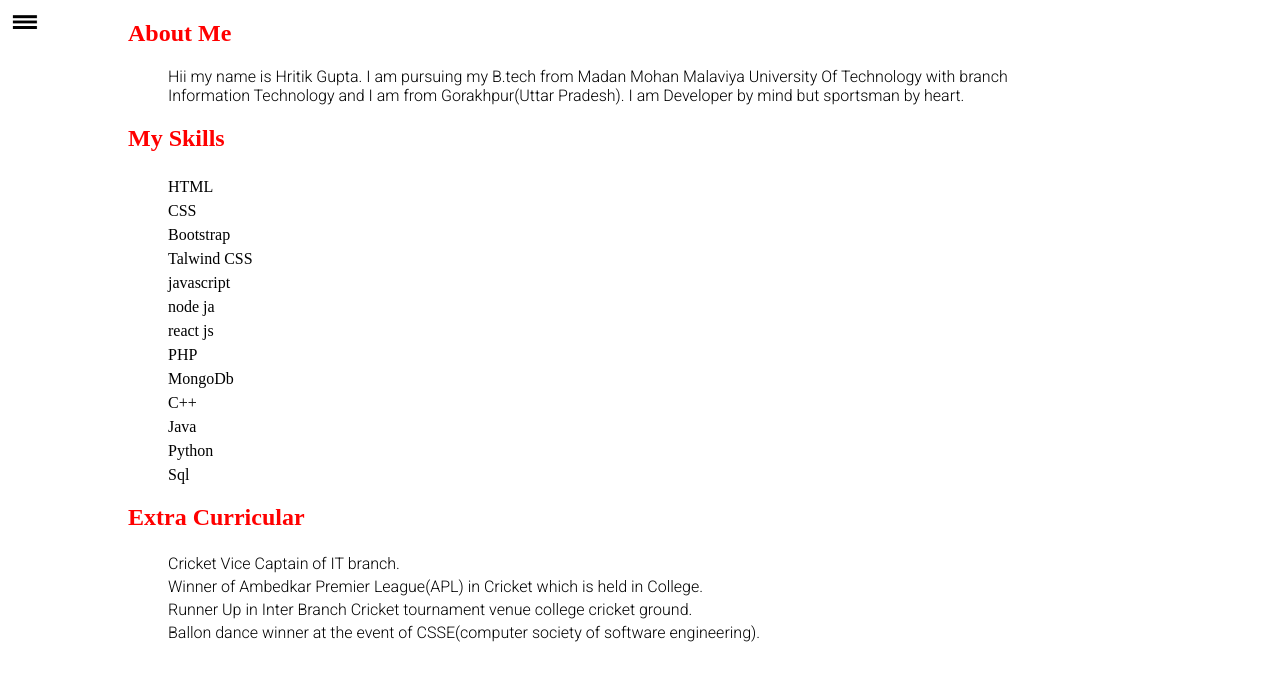
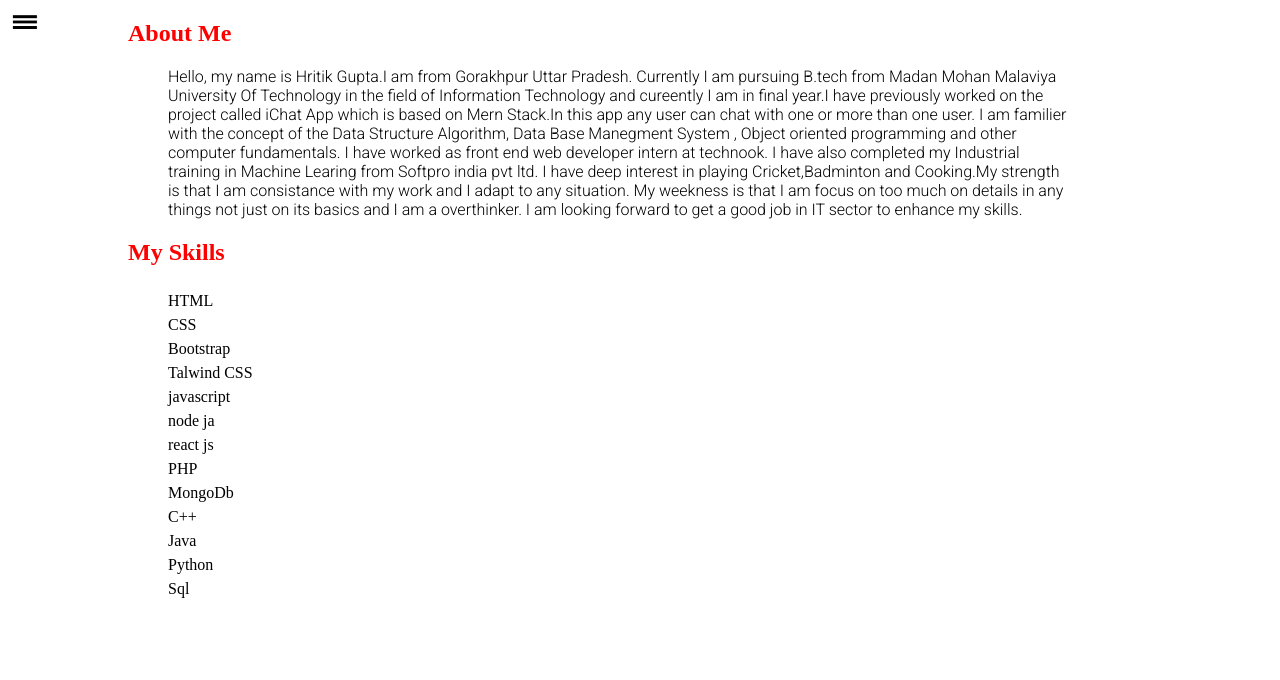
Before and after one commit to Hritik-eng/My_Portfolio, a plain HTML site: page intro.html in a window 1280 px wide. Drawn offline with Linux system fonts and the light colour scheme.

Commit message:
intro changed

```diff
--- a/intro.html
+++ b/intro.html
@@ -30,7 +30,7 @@
         <div class="intro">
             <dl>
                 <dt><h2>About Me</h2></dt>
-                 <dd><p>Hii my name is Hritik Gupta. I am pursuing my B.tech from Madan Mohan Malaviya University Of Technology with branch Information Technology and I am from Gorakhpur(Uttar Pradesh). I am Developer by mind but sportsman by heart. </p></dd>
+                 <dd><p>Hello, my name is Hritik Gupta.I am from Gorakhpur Uttar Pradesh. Currently I am pursuing B.tech from Madan Mohan Malaviya University Of Technology in the field of Information Technology and cureently I am in final year.I have  previously worked on the project called iChat App which is based on Mern Stack.In this app any user can chat with one or more than one user. I am familier with the concept of the Data Structure Algorithm, Data Base Manegment System , Object oriented programming and other computer fundamentals. I have worked as front end web developer intern at technook. I have also completed my Industrial training in Machine Learing from Softpro india pvt ltd. I have deep interest in playing Cricket,Badminton and Cooking.My strength is that I am consistance with my work and I adapt to any situation. My weekness is that I am focus on too much on details in any things not just on its basics and I am a overthinker. I am looking forward to get a good job in IT sector to enhance my skills.  </p></dd>
             </dl>
 
 
@@ -52,15 +52,6 @@
             <dd><div class="sql">Sql</div></dd>
            </div>
            </dl>
-           <dl>
-            <dt><h2>Extra Curricular</h2></dt>
-           <div class="extra">
-             <dd><div>Cricket Vice Captain of IT branch.</div></dd>
-             <dd><div>Winner of Ambedkar Premier League(APL) in Cricket which is held in College.</div></dd>
-             <dd><div>Runner Up in Inter Branch Cricket tournament venue college cricket ground.</div></dd>
-             <dd><div>Ballon dance winner at the event of CSSE(computer society of software engineering).</div></dd>
-            </div>
-            </dl>
             </div>
     </div>
 </div>
```
